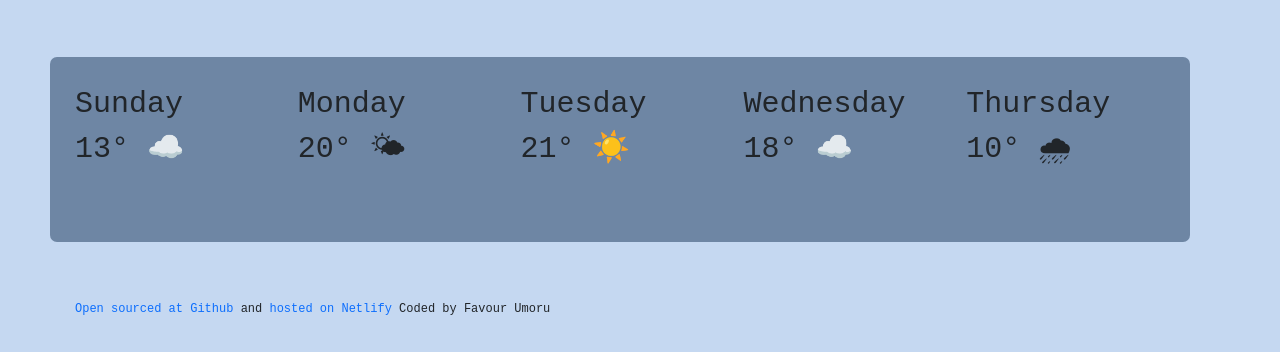
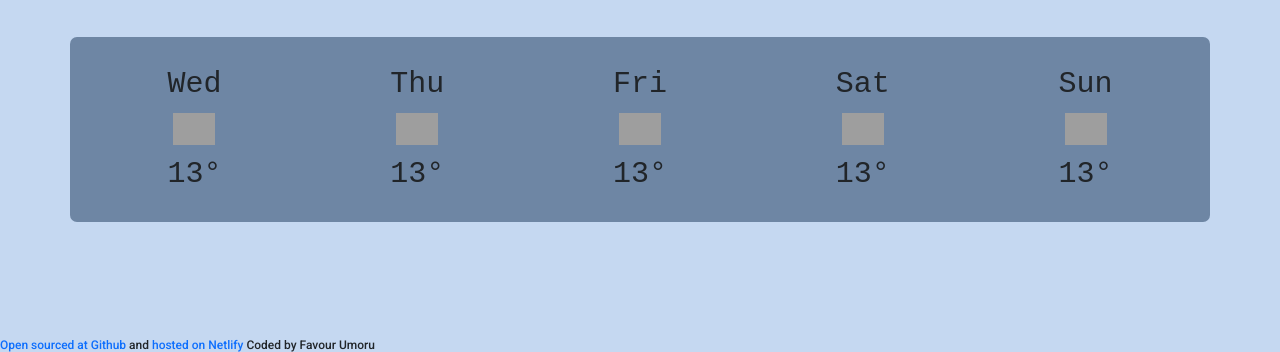
Before and after one commit to Faay97/Weather-Project, a plain HTML site: page index.html in a window 1280 px wide. Shown: the part 665-1017 px from the top of the page. Before the commit the page ends 981 px from the top, so only its background shows below. Drawn offline with nearby package versions, Linux system fonts and the light colour scheme; no server answers; grey boxes are pictures that could not be loaded.

Commit message:
Created Forecast template
removed html template
created forecast function to replace html template

```diff
--- a/index.html
+++ b/index.html
@@ -58,34 +58,9 @@
     </h2>
     <p>Feels like <span id="feels-like">6</span>°</p>
     <br />
-    <div class="container">
-      <div class="row">
-        <div class="col">
-          Sunday
-          <br />
-          13° ☁️
-        </div>
-        <div class="col">
-          Monday
-          <br />
-          20° 🌤
-        </div>
-        <div class="col">
-          Tuesday
-          <br />
-          21° ☀️
-        </div>
-        <div class="col">
-          Wednesday
-          <br />
-          18° ☁️
-        </div>
-        <div class="col">
-          Thursday
-          <br />
-          10° 🌧
-        </div>
-      </div>
+
+    <div class="container" id="forecast"></div>
+
     <span id="git-link">
       <a
         href="http://github.com/Faay97/Weather-Project"
@@ -102,7 +77,7 @@
       >
       Coded by Favour Umoru
     </span>
-    </div>
+
     <script src="src/script.js"></script>
   </body>
 </html>
--- a/src/script.js
+++ b/src/script.js
@@ -23,6 +23,29 @@ let currentTime = new Date();
 let day = document.querySelector(".day");
 
 day.innerHTML = formatDate(currentTime);
+
+function displayForecast(day) {
+  let forecast = document.querySelector("#forecast");
+  let forecastHTML = `<div class="row">`;
+  let days = ["Wed", "Thu", "Fri", "Sat", "Sun"];
+  days.forEach(function (day) {
+    forecastHTML =
+      forecastHTML +
+      `
+        <div class="col">
+          <div class="forecast-date">${day}</div>
+         <img
+          id="icon"
+          src="https://ssl.gstatic.com/onebox/weather/64/partly_cloudy.png"
+          alt="clouds" width="42"
+        />
+          <div class="forecast-temperature">13°</div>
+
+    `;
+    forecastHTML = forecastHTML + `</div>`;
+    forecast.innerHTML = forecastHTML;
+  });
+}
 
 function searching(city) {
   let apiKey = "156d56571be94f1383a53abf8e9ae72f";
@@ -100,3 +123,4 @@ celsiusLink.addEventListener("click", displayCelsius);
 let celciusTemp = null;
 
 searching("Toronto");
+displayForecast();
--- a/src/style.css
+++ b/src/style.css
@@ -37,9 +37,10 @@ body {
 }
 .container {
   display: block;
+  text-align: center;
   background-color: #6e86a4;
   padding: 25px;
-  margin: 20px 0 20px 50px;
+  margin: 0 auto;
   border-radius: 7px;
   font-size: 30px;
   font-family: monospace;
```
Lines whose indentation alone changed are shown as unchanged.
